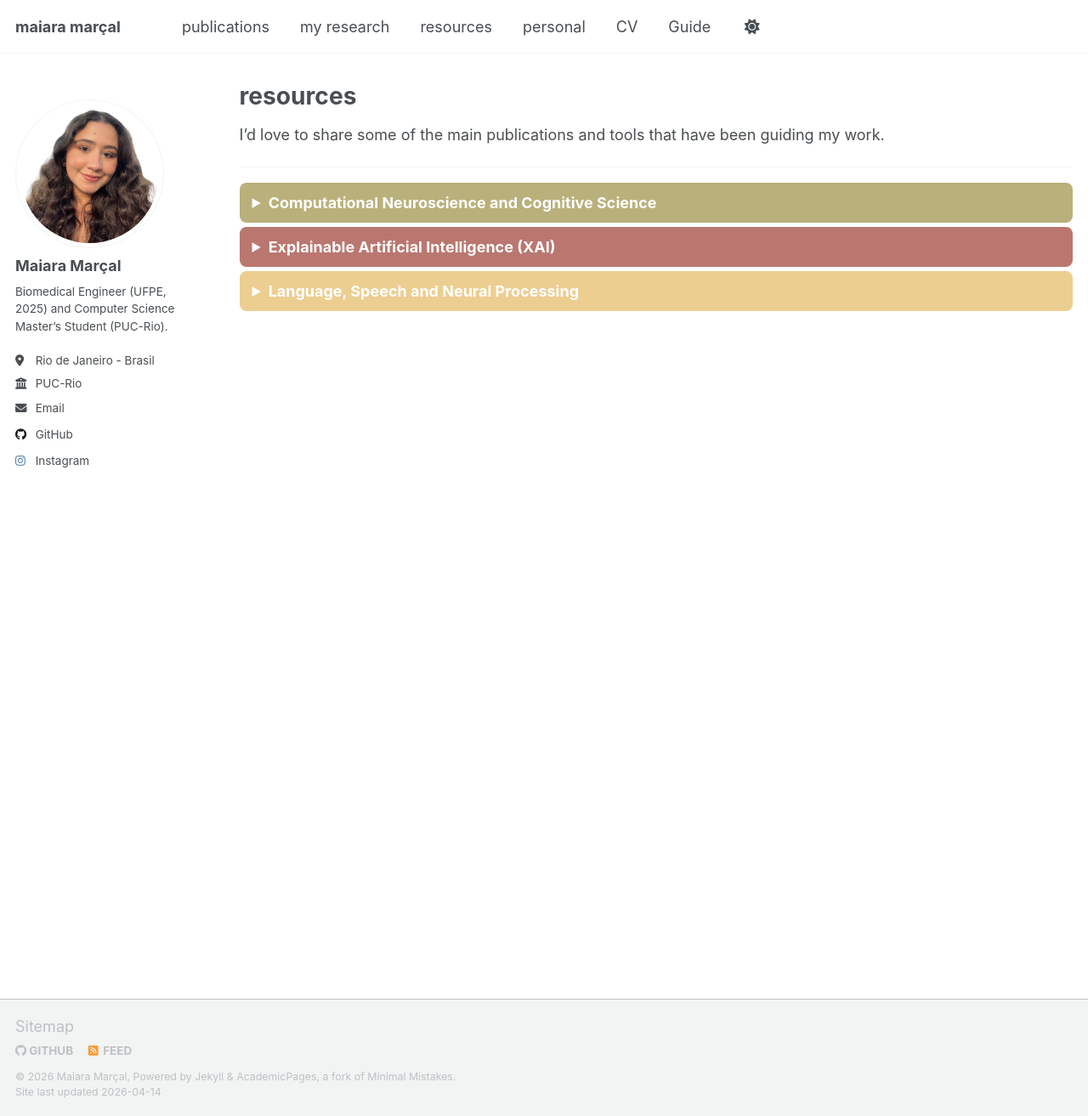
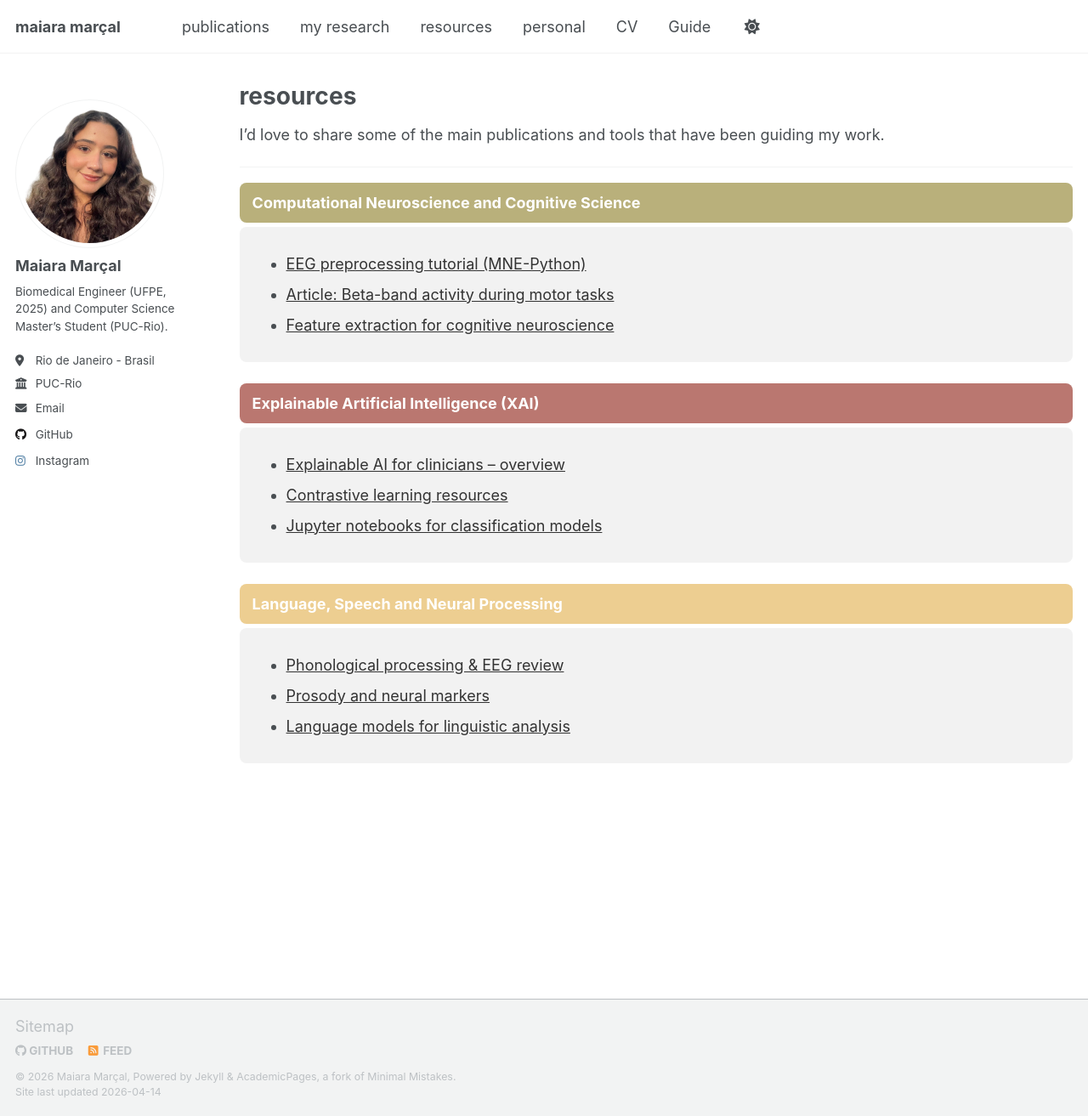
Before and after one commit to maiaramaaraujo/maiaramaaraujo.github.io, a Jekyll site: the page built from _pages/resources.html, in a window 1280 px wide and 1313 px high. Shown: the whole window at 85% size. Built offline with Jekyll 4.4.1, drawn with Linux system fonts in a browser that asks for light colours; a script that is not in the unit is left out.

Commit message:
Update resources.html

```diff
--- a/_pages/resources.html
+++ b/_pages/resources.html
@@ -14,57 +14,61 @@ author_profile: true
 <hr />
 
 <!-- Computational Neuroscience -->
-<details class="toggle">
-  <summary class="neuro">Computational Neuroscience and Cognitive Science</summary>
-  <div>
+<div class="section">
+  <div class="section-title neuro">Computational Neuroscience and Cognitive Science</div>
+  <div class="section-content">
     <ul>
       <li><a href="#">EEG preprocessing tutorial (MNE-Python)</a></li>
       <li><a href="#">Article: Beta-band activity during motor tasks</a></li>
       <li><a href="#">Feature extraction for cognitive neuroscience</a></li>
     </ul>
   </div>
-</details>
+</div>
 
 <!-- XAI -->
-<details class="toggle">
-  <summary class="ml">Explainable Artificial Intelligence (XAI)</summary>
-  <div>
+<div class="section">
+  <div class="section-title ml">Explainable Artificial Intelligence (XAI)</div>
+  <div class="section-content">
     <ul>
       <li><a href="#">Explainable AI for clinicians – overview</a></li>
       <li><a href="#">Contrastive learning resources</a></li>
       <li><a href="#">Jupyter notebooks for classification models</a></li>
     </ul>
   </div>
-</details>
+</div>
 
 <!-- Language -->
-<details class="toggle">
-  <summary class="ling">Language, Speech and Neural Processing</summary>
-  <div>
+<div class="section">
+  <div class="section-title ling">Language, Speech and Neural Processing</div>
+  <div class="section-content">
     <ul>
       <li><a href="#">Phonological processing & EEG review</a></li>
       <li><a href="#">Prosody and neural markers</a></li>
       <li><a href="#">Language models for linguistic analysis</a></li>
     </ul>
   </div>
-</details>
+</div>
 
 <style>
-.toggle summary {
-  cursor: pointer;
+.section {
+  margin-bottom: 25px;
+}
+
+.section-title {
   font-weight: bold;
   padding: 10px 15px;
   border-radius: 8px;
+  color: white;
   margin-bottom: 5px;
-  color: white;
 }
-.toggle div {
-  padding: 10px 15px;
-  margin-bottom: 15px;
-  background: #fafafa;
+
+.section-content {
+  padding: 12px 15px;
+  background: #f2f2f2;
   border-radius: 8px;
 }
 
+/* mesmas cores */
 .neuro { background: #B9B07B; }
 .ml { background: #BA7770; }
 .ling { background: #EDCE91; }
```
